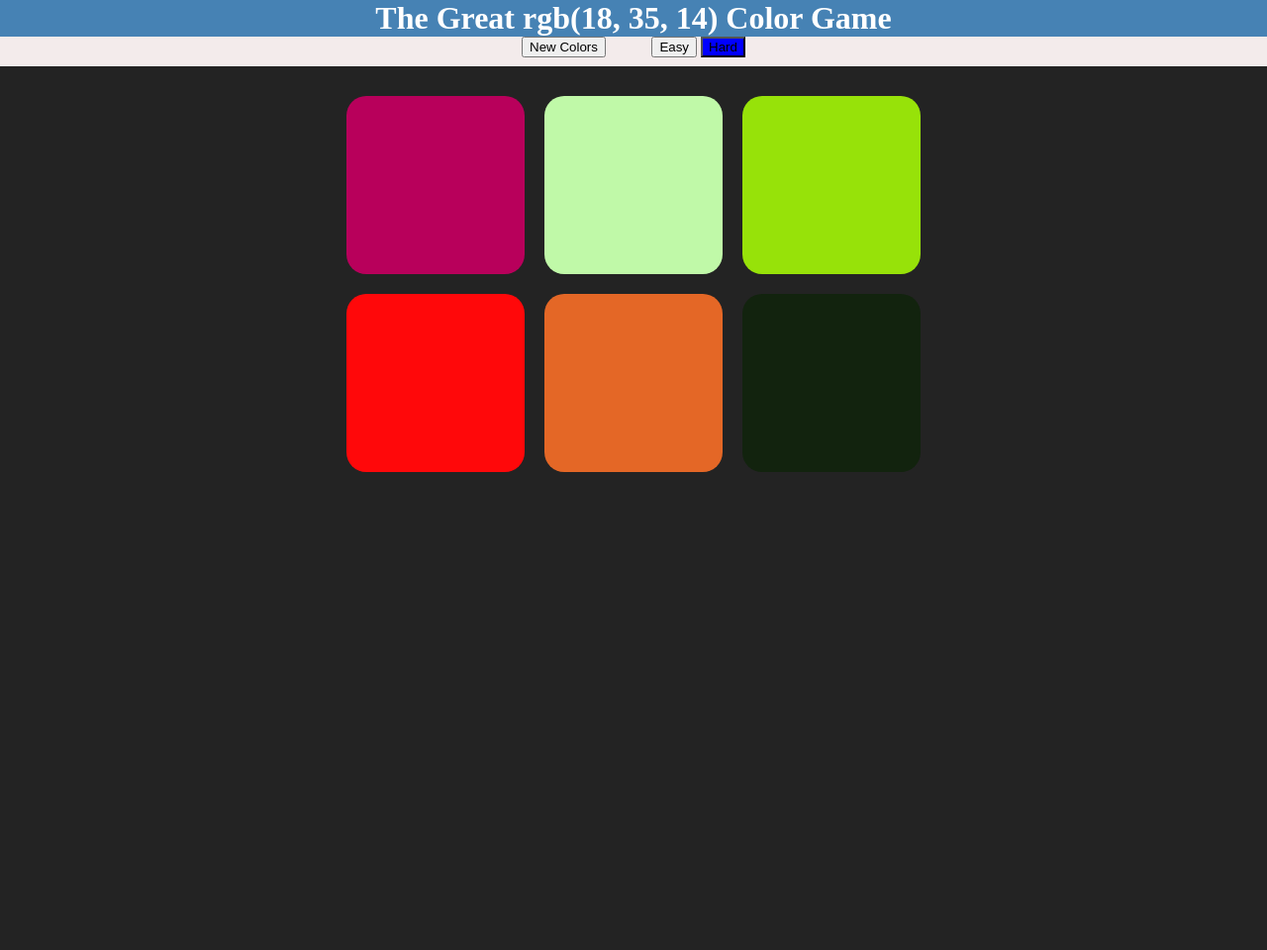
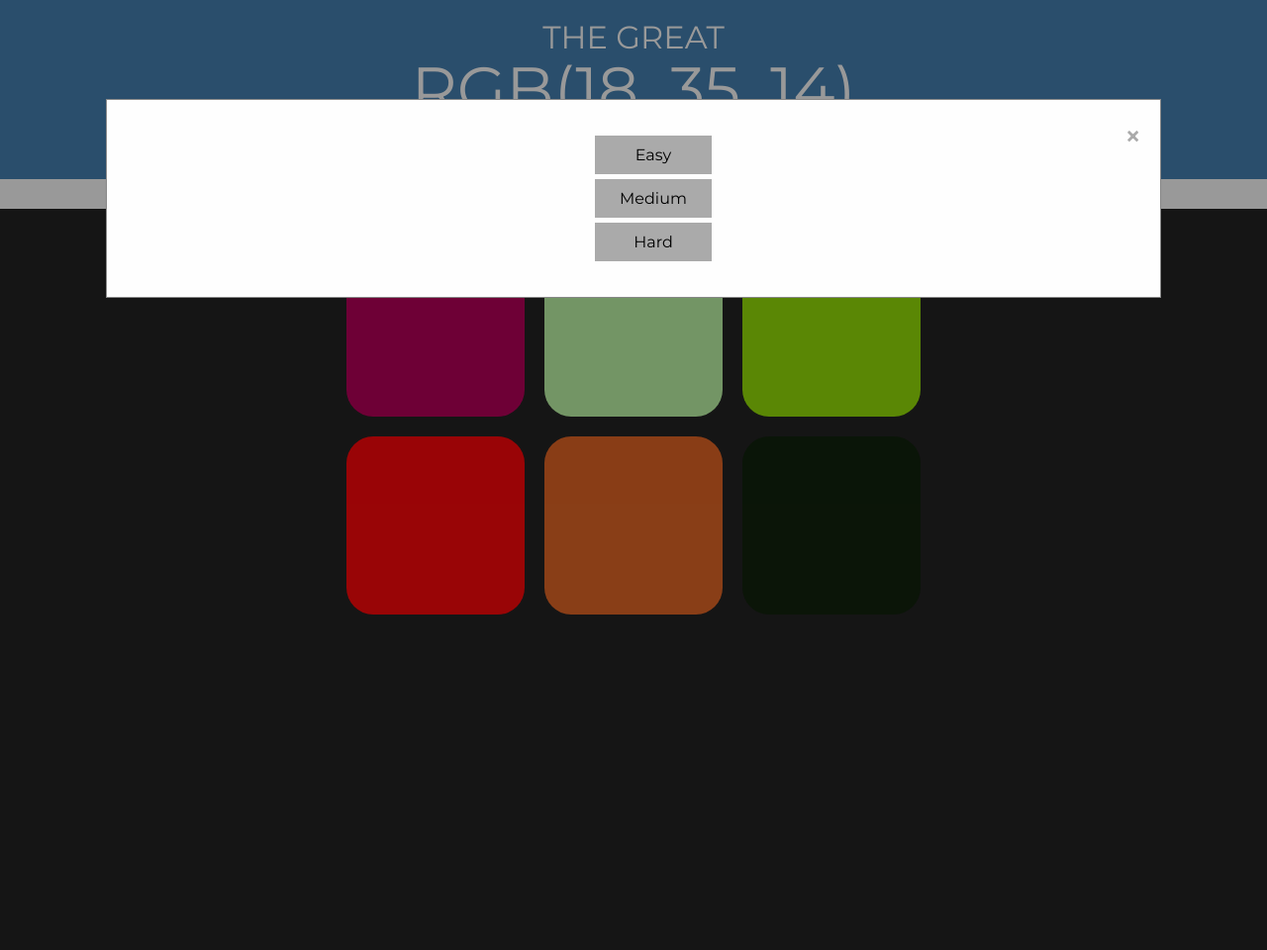
Before and after one commit to afalahi/WebDeveloperBootCamp, a web app: file colorgame.html in a window 1280 px wide. Shown: the whole page at 99% size. Run offline with its HTML, style and script files only (its server is not run), Linux system fonts and the light colour scheme.

Commit message:
project logic finished. refactoring and add modal

```diff
--- a/colorgame.html
+++ b/colorgame.html
@@ -4,26 +4,17 @@
     <meta charset="UTF-8">
     <meta name="viewport" content="width=device-width, initial-scale=1.0">
     <meta http-equiv="X-UA-Compatible" content="ie=edge">
-    <!--  Favicons -->
-    <!-- Desktops -->
-    <link rel="icon" href="/favicon.ico">
-    <!-- iOS -->
-    <link rel="apple-touch-icon-precomposed" href="path/to/favicon-152.png">
-    <!--IE-->
-    <meta name="msapplication-TileColor" content="#FFFFFF">
-    <meta name="msapplication-TileImage" content="/path/to/favicon-144.png">
+    <link href="https://fonts.googleapis.com/css?family=Montserrat" rel="stylesheet">
     <link rel="stylesheet" href="css/ColorGame/style.css" type="text/css">
     <title>Color Game</title>
 </head>
 <body>
-
-    <h1>The Great <span id="colorDisplay">RGB</span> Color Game</h1>
-
+    <h1>The Great <br> <span id="colorDisplay">RGB</span> <br> Color Game</h1>
     <div id="toolBar">
         <button id="reset">New Colors</button>
         <span class="message"></span>
-        <button id="easy">Easy</button>
-        <button id="hard" class="selected">Hard</button>
+        <button class="mode">Easy</button>
+        <button class=" mode">Hard</button>
     </div>
     <div id="container">
         <div class="square"></div>
@@ -33,6 +24,18 @@
         <div class="square"></div>
         <div class="square"></div>
     </div>
+    <div id="myModal" class="modal">
+        <!-- Modal content -->
+        <div class="modal-content">
+          <span class="close">&times;</span>
+          <ul id="difficulty">
+              <li>Easy</li>
+              <li>Medium</li>
+              <li>Hard</li>
+          </ul>
+        </div>
+
+      </div>
     <script type="text/javascript" src="js/ColorGame/colorgame.js"></script>
 </body>
 </html>
--- a/css/ColorGame/style.css
+++ b/css/ColorGame/style.css
@@ -3,25 +3,49 @@ body,html{
     background-color: #232323;
     margin: 0;
     padding: 0;
+    font-family:"Montserrat", "Avenir";
 }
 h1{
     color:white;
     text-align: center;
+    line-height: 1.1;
+    padding:20px 0;
     background-color:steelblue;
     margin: 0;
+    font-weight: normal;
+    text-transform: uppercase;
+}
+button{
+    border:none;
+    background: none;
+    text-transform: uppercase;
+    height: 100%;
+    font-weight: 700;
+    color: steelblue;
+    letter-spacing: 1px;
+    font-size: inherit;
+    transition: all 0.5s;
+    -webkit-transition: all 0.5s;
+    -moz-transition: all 0.5s;
+    outline: none;
+}
+button:hover{
+    color: white;
+    background-color: steelblue;
 }
 /******* IDs *******/
+#toolBar{
+    height: 30px;
+    background-color: white;
+    text-align: center;
+    color: black;
+}
+#colorDisplay {
+    font-size: 200%;
+}
 #container{
-    margin:0 auto;
+    margin:20px auto;
     max-width:600px;
-    padding-top: 20px;
-}
-
-#toolBar{
-    margin: 0 auto;
-    height: 30px;
-    background-color: rgb(243, 235, 235);
-    text-align: center;
 }
 /****** Classes ******/
 .square{
@@ -30,13 +54,63 @@ h1{
     padding-bottom: 30%;
     float: left;
     background-color: purple;
-    border-radius: 20px;
+    border-radius: 15%;
+    transition: background-color 0.5s;
+    -moz-transition: background-color 0.5s;
+    -webkit-transition: background-color 0.5s;
+}
+.selected{
+    background-color: steelblue;
+    color: white;
 }
 .message{
-    width: 50%;
-    margin: 1.66%;
-    color: black;
+    display: inline-block;
+    width:20%;
 }
-.selected{
-    background-color: blue
+/* The Modal (background) */
+.modal {
+    display: none; /* Hidden by default */
+    position: fixed; /* Stay in place */
+    z-index: 1; /* Sit on top */
+    padding-top: 100px; /* Location of the box */
+    left: 0;
+    top: 0;
+    width: 100%; /* Full width */
+    height: 100%; /* Full height */
+    overflow: auto; /* Enable scroll if needed */
+    background-color: rgb(0,0,0); /* Fallback color */
+    background-color: rgba(0,0,0,0.4); /* Black w/ opacity */
 }
+
+/* Modal Content */
+.modal-content {
+    background-color: #fefefe;
+    margin: auto;
+    padding: 20px;
+    border: 1px solid #888;
+    width: 80%;
+    text-align: center;
+}
+#difficulty {
+    list-style: none;
+}
+li{
+   padding: 10px;
+   background-color: #aaaaaa;
+   width: 10%;
+   margin: 5px auto;
+   cursor: pointer;
+}
+/* The Close Button */
+.close {
+    color: #aaaaaa;
+    float: right;
+    font-size: 28px;
+    font-weight: bold;
+}
+
+.close:hover,.close:focus {
+    color: #000;
+    text-decoration: none;
+    cursor: pointer;
+}
--- a/js/ColorGame/colorgame.js
+++ b/js/ColorGame/colorgame.js
@@ -6,8 +6,10 @@ var pickedColor=colorPicker();
 var colorDisplay= document.querySelector("#colorDisplay");
 var messageDisplay=document.querySelector(".message");
 var resetButton=document.querySelector("#reset");
-var easy=document.querySelector("#easy");
-var hard=document.querySelector("#hard");
+var mode=document.querySelectorAll(".mode");
+var modal = document.getElementById('myModal');
+var span = document.getElementsByClassName("close")[0];
+var body=document.body.onload=function(){ modal.style.display = "block"}
 //Functions
 //Color Changer
 function changeColors(color) {
@@ -44,12 +46,12 @@ for (let i = 0; i < squares.length; i++) {
         var clickedColor=this.style.backgroundColor;
         if (clickedColor===pickedColor) {
             messageDisplay.textContent="Correct!";
-            resetButton.textContent="Play Again"
+            resetButton.textContent="Play Again?"
             changeColors(clickedColor);
             document.querySelector("#header").style.backgroundColor=clickedColor;
         }
         else{
-            this.style.backgroundColor="steelblue";
+            this.style.backgroundColor="#232323";
             messageDisplay.textContent="Try Again!";
         }
     });
@@ -62,32 +64,52 @@ resetButton.addEventListener("click",function(){
         //sets initial colors
         squares[i].style.backgroundColor=colors[i];
     }
-    document.querySelector("#header").style.backgroundColor="steelblue";
+    document.querySelector("h1").style.backgroundColor="steelblue";
+    messageDisplay.textContent="";
+    this.textContent="New Colors"
 });
 
-easy.addEventListener("click", function () {
-    numSquares=3;
-    hard.classList.remove("selected");
-    easy.classList.add("selected");
-    colors=colorGenerator(numSquares);
-    pickedColor=colorPicker();
-    colorDisplay.textContent=pickedColor;
-    for (let index = 0; index < squares.length; index++) {
-        if(colors[index]){
-            squares[index].style.backgroundColor=colors[index];
-        } else{
-            squares[index].style.display="none";
-        }
-    }
-});
-hard.addEventListener("click", function () {
-    numSquares=6
-    easy.classList.remove("selected");
-    hard.classList.add("selected");
-    colors=colorGenerator(numSquares);
-    pickedColor=colorPicker();
-    for (let index = 0; index < squares.length; index++) {
-            squares[index].style.backgroundColor=colors[index];
-            squares[index].style.display="block";
-    }
-});
+for (let index = 0; index < mode.length; index++) {
+    mode[index].addEventListener("click", function () {
+        this.classList.add("selected");
+    });
+
+}
+
+// When the user clicks on <span> (x), close the modal
+span.onclick = function() {
+    modal.style.display = "none";
+}
+
+// When the user clicks anywhere outside of the modal, close it
+// window.onclick = function(event) {
+//     if (event.target == modal) {
+//         modal.style.display = "none";
+//     }
+// }
+// easy.addEventListener("click", function () {
+//     numSquares=3;
+//     hard.classList.remove("selected");
+//     easy.classList.add("selected");
+//     colors=colorGenerator(numSquares);
+//     pickedColor=colorPicker();
+//     colorDisplay.textContent=pickedColor;
+//     for (let index = 0; index < squares.length; index++) {
+//         if(colors[index]){
+//             squares[index].style.backgroundColor=colors[index];
+//         } else{
+//             squares[index].style.display="none";
+//         }
+//     }
+// });
+// hard.addEventListener("click", function () {
+//     numSquares=6
+//     easy.classList.remove("selected");
+//     hard.classList.add("selected");
+//     colors=colorGenerator(numSquares);
+//     pickedColor=colorPicker();
+//     for (let index = 0; index < squares.length; index++) {
+//             squares[index].style.backgroundColor=colors[index];
+//             squares[index].style.display="block";
+//     }
+// });
```
